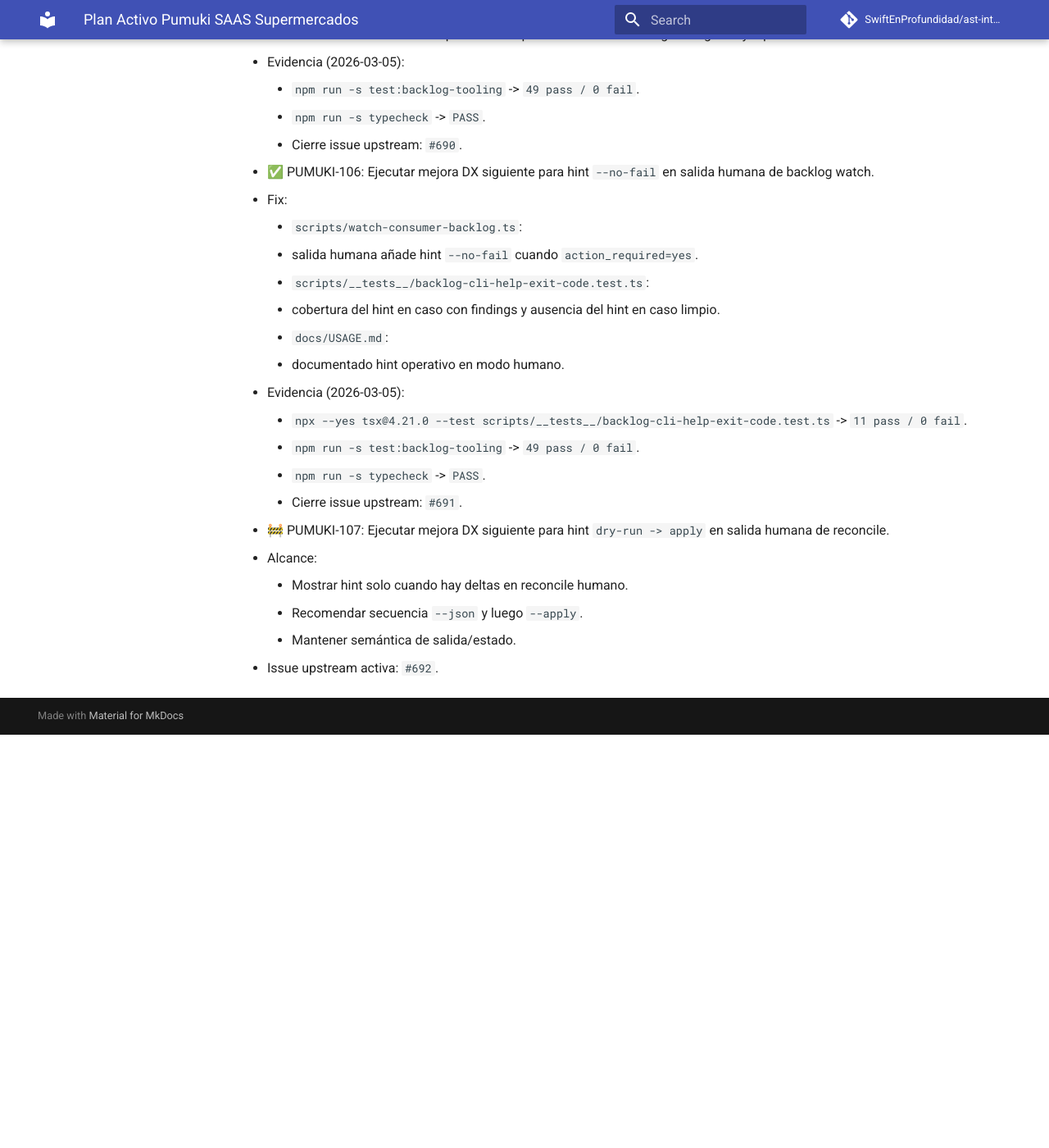
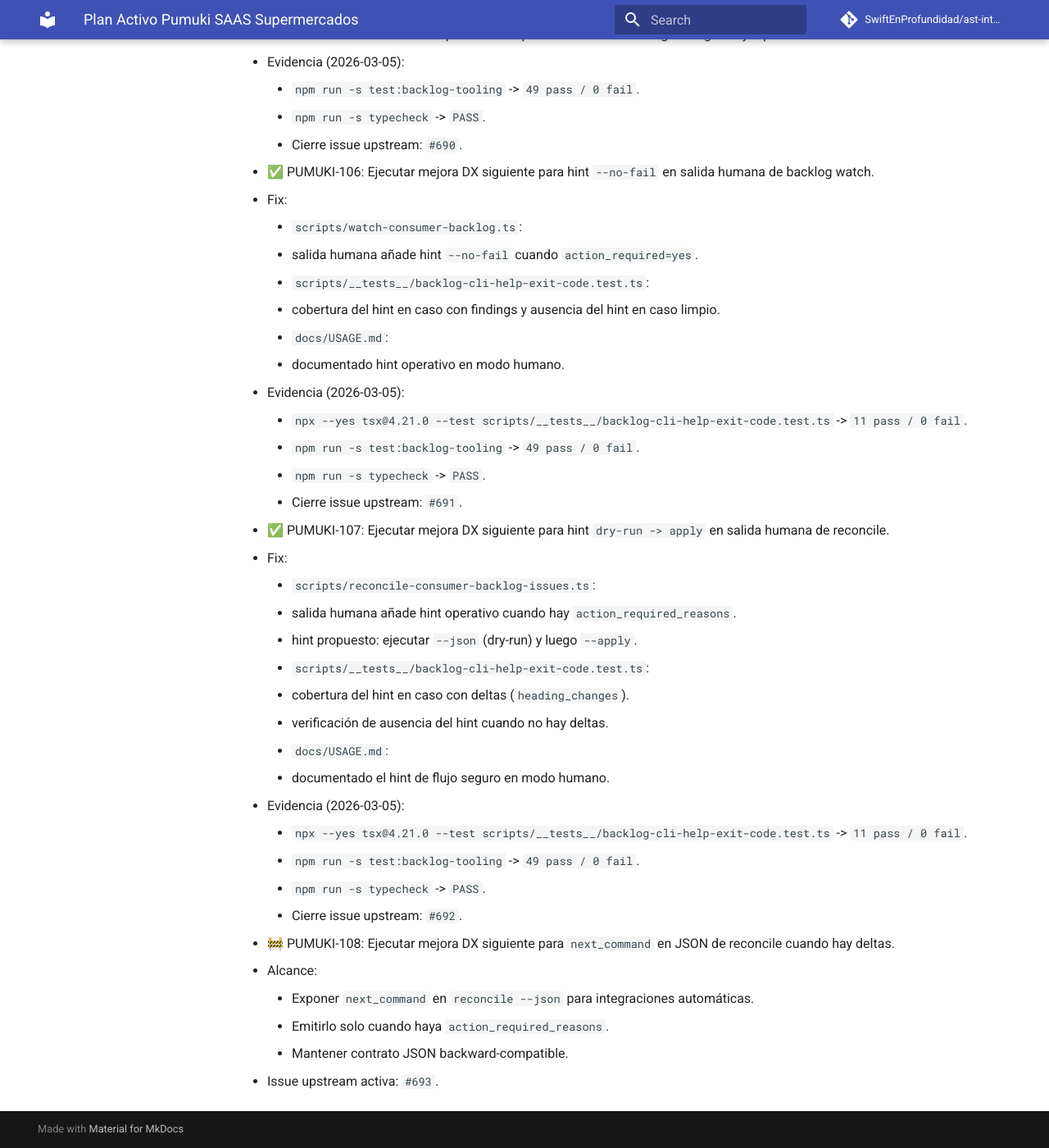
Before and after one commit to SwiftEnProfundidad/ast-intelligence-hooks, an MkDocs documentation site: the page built from docs/seguimiento-activo-pumuki-saas-supermercados.md, in a window 1280 px wide and 1400 px high, scrolled down 45157 px. Shown: the whole window at 82% size. Built offline with MkDocs 1.6.1 and Material for MkDocs 9.7.7, drawn with Linux system fonts in a browser that asks for light colours; comment, search, counter and statistics services are not loaded; before the commit the page ends 46053 px from its top, so only the background shows below that.

Commit message:
feat(backlog): add reconcile dry-run->apply human hint

```diff
--- a/docs/seguimiento-activo-pumuki-saas-supermercados.md
+++ b/docs/seguimiento-activo-pumuki-saas-supermercados.md
@@ -1247,9 +1247,25 @@
     - `npm run -s typecheck` -> `PASS`.
     - Cierre issue upstream: `#691`.
 
-- 🚧 PUMUKI-107: Ejecutar mejora DX siguiente para hint `dry-run -> apply` en salida humana de reconcile.
+- ✅ PUMUKI-107: Ejecutar mejora DX siguiente para hint `dry-run -> apply` en salida humana de reconcile.
+  - Fix:
+    - `scripts/reconcile-consumer-backlog-issues.ts`:
+      - salida humana añade hint operativo cuando hay `action_required_reasons`.
+      - hint propuesto: ejecutar `--json` (dry-run) y luego `--apply`.
+    - `scripts/__tests__/backlog-cli-help-exit-code.test.ts`:
+      - cobertura del hint en caso con deltas (`heading_changes`).
+      - verificación de ausencia del hint cuando no hay deltas.
+    - `docs/USAGE.md`:
+      - documentado el hint de flujo seguro en modo humano.
+  - Evidencia (2026-03-05):
+    - `npx --yes tsx@4.21.0 --test scripts/__tests__/backlog-cli-help-exit-code.test.ts` -> `11 pass / 0 fail`.
+    - `npm run -s test:backlog-tooling` -> `49 pass / 0 fail`.
+    - `npm run -s typecheck` -> `PASS`.
+    - Cierre issue upstream: `#692`.
+
+- 🚧 PUMUKI-108: Ejecutar mejora DX siguiente para `next_command` en JSON de reconcile cuando hay deltas.
   - Alcance:
-    - Mostrar hint solo cuando hay deltas en reconcile humano.
-    - Recomendar secuencia `--json` y luego `--apply`.
-    - Mantener semántica de salida/estado.
-  - Issue upstream activa: `#692`.
+    - Exponer `next_command` en `reconcile --json` para integraciones automáticas.
+    - Emitirlo solo cuando haya `action_required_reasons`.
+    - Mantener contrato JSON backward-compatible.
+  - Issue upstream activa: `#693`.
```
Also changed, not shown: docs/USAGE.md (+1 -0 lines), docs/registro-maestro-de-seguimiento.md (+2 -2 lines), 2 other files.
